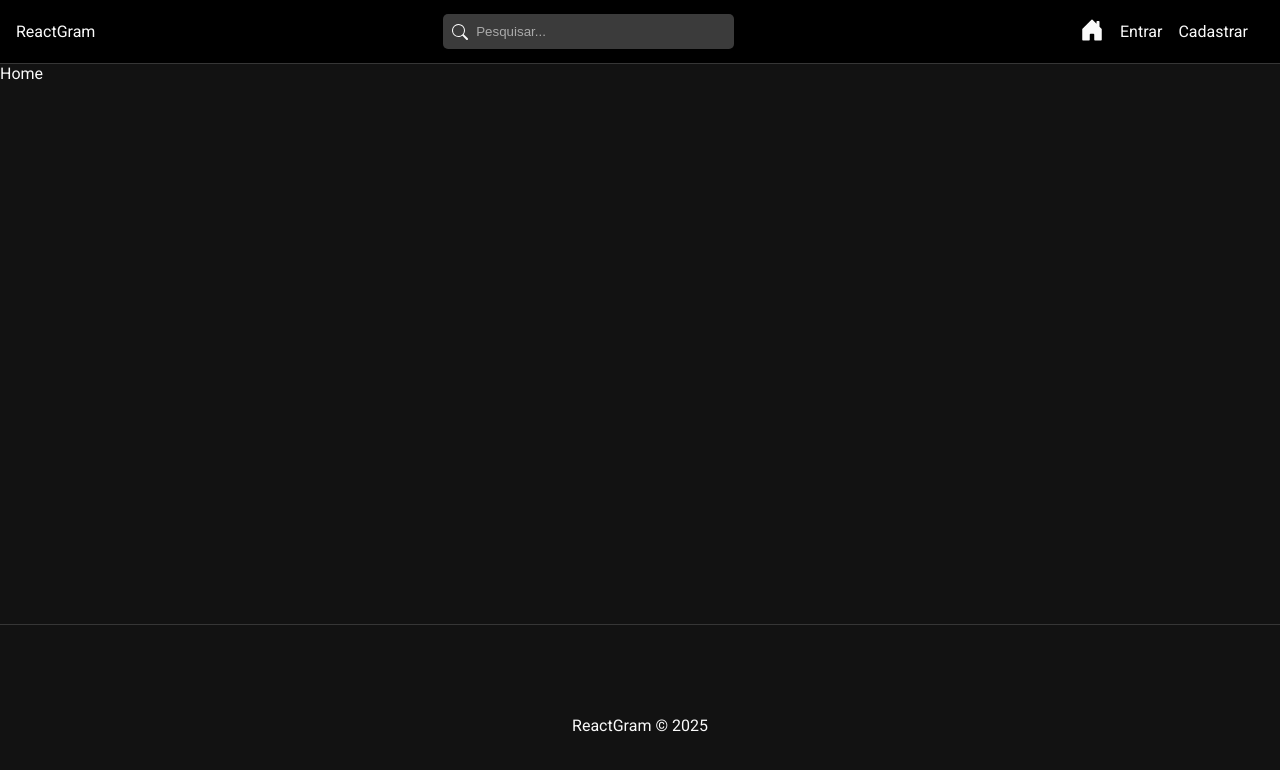
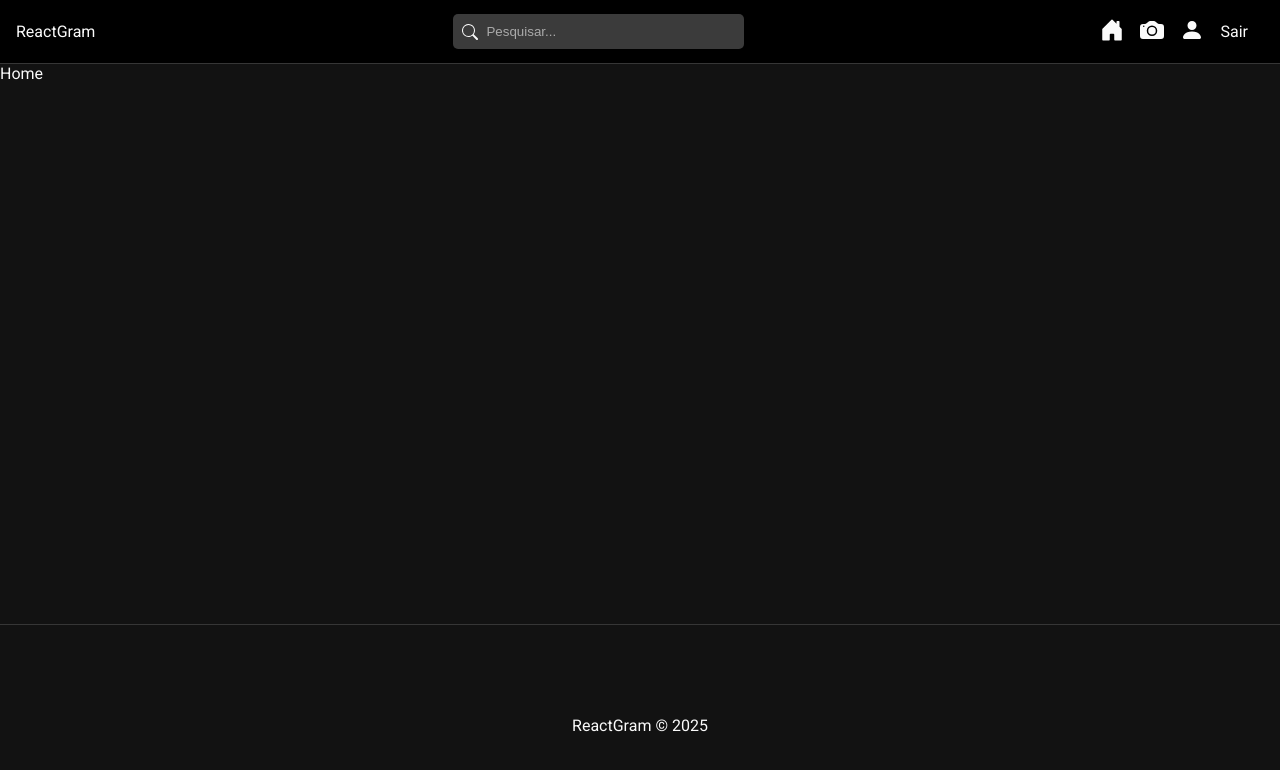
Before and after one commit to leandro-SI/react-gram-app, a React (Create React App) app in the folder front_end/: page / in a window 1280 px wide. Shown: the top 770 px of the page. Built offline with nearby package versions, Linux system fonts and the light colour scheme; sample sign-in values are in the browser's storage.

Commit message:
navbar para usuários autenticados

```diff
--- a/front_end/src/components/Navbar.jsx
+++ b/front_end/src/components/Navbar.jsx
@@ -1,11 +1,21 @@
-import React from 'react'
 import "./Navbar.css";
 
 // Components
 import { NavLink, Link } from "react-router-dom";
 import { BsSearch, BsHouseDoorFill, BsFillPersonFill, BsFillCameraFill } from "react-icons/bs";
 
+// Hooks
+import { useState } from "react";
+import { useAuth } from "../hooks/useAuth";
+import { useDispatch, useSelector } from "react-redux";
+import { useNavigate } from "react-router-dom";
+
 const Navbar = () => {
+
+  const { auth } = useAuth();
+  const { user } = useSelector((state) => state.auth)
+
+
   return (
     <nav id="nav">
       <Link to="/" >ReactGram</Link>
@@ -14,11 +24,31 @@ const Navbar = () => {
         <input type="text" placeholder='Pesquisar...' />
       </form>
       <ul id="nav-links">
+        {auth ? (
+          <>
             <li>
               <NavLink to="/">
                 <BsHouseDoorFill />
               </NavLink>
             </li>
+            {user && (
+              <li>
+                <NavLink to={`/users/${user._id}`} >
+                  <BsFillCameraFill />
+                </NavLink>
+              </li>
+            )}
+            <li>
+              <NavLink tp="/profile">
+                <BsFillPersonFill />
+              </NavLink>
+            </li>
+            <li>
+              <span>Sair</span>
+            </li>
+          </>
+        ) : (
+          <>
             <li>
               <NavLink to="/login">
                 Entrar
@@ -29,6 +59,9 @@ const Navbar = () => {
                 Cadastrar
               </NavLink>
             </li>
+          </>
+        )}
+
       </ul>
     </nav>
   )
```
Lines whose indentation alone changed are shown as unchanged.
